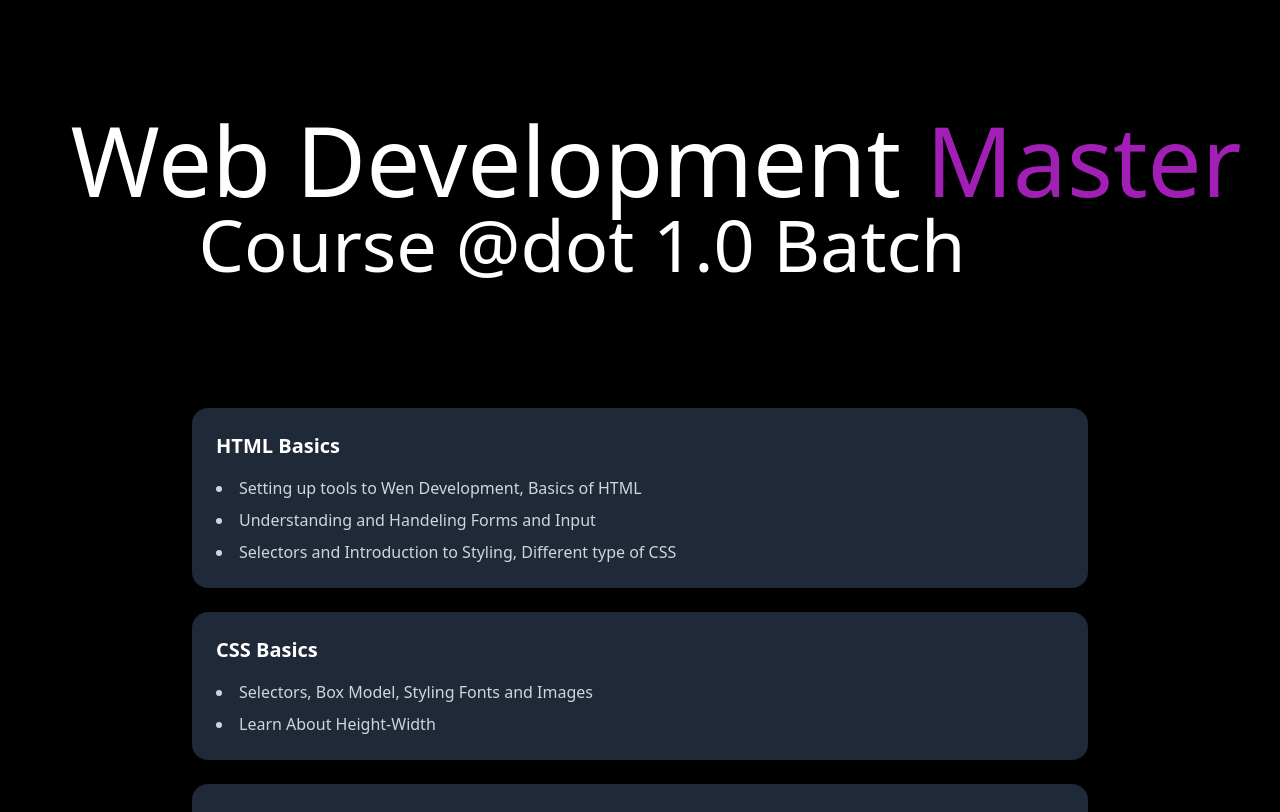
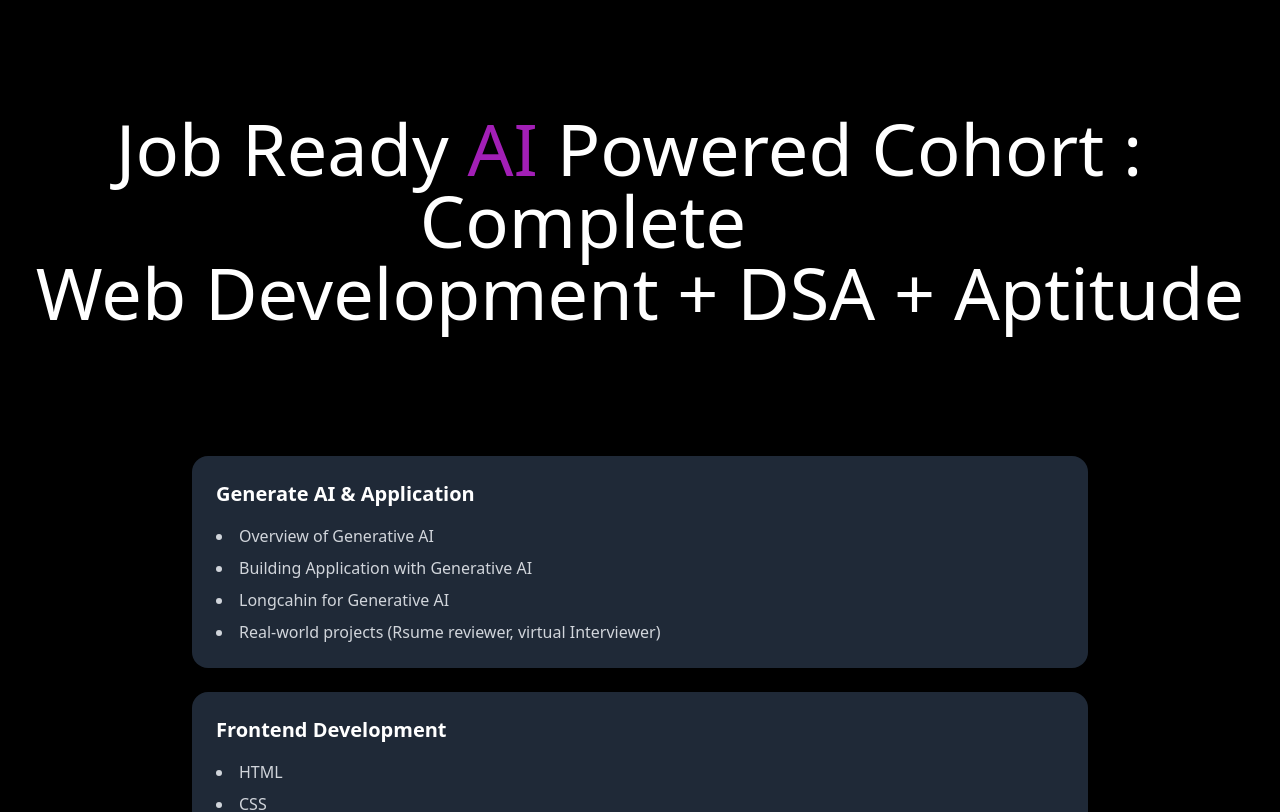
Before and after one commit to yashjaiswal4646/Online-Learning-React-, a React (Vite) app: page /signup in a window 1280 px wide. Shown: the top 812 px of the page. Built offline with nearby package versions, Linux system fonts and the light colour scheme.

Commit message:
fix item spelling

```diff
--- a/src/App.jsx
+++ b/src/App.jsx
@@ -1,7 +1,11 @@
 //import AppRoutes from "./routes/AppRoutes";
-import WebMasterCourse from "./components/Syllabus/WebMasterCourse";
+//import WebMasterCourse from "./components/Syllabus/WebMasterCourse";
 
 import { BrowserRouter } from "react-router-dom";
+import WebDevlopmentCourse from "./components/Syllabus/WebDevelopmentCourse";
+//import WebDeCourse from "./components/Syllabus/WebDevCourse";
+//import EthicalCourse from "./components/Syllabus/EthicalCourse";
+//import FlutterSyllabus from "./components/Syllabus/FlutterSyllabus";
 // import Signup from "./pages/Signup";
 
 
@@ -15,7 +19,7 @@ function App() {
 
 
    <BrowserRouter>
-     <WebMasterCourse/>
+     <WebDevlopmentCourse/>
    </BrowserRouter>
 
   </>
--- a/src/components/Syllabus/EthicalCourse.jsx
+++ b/src/components/Syllabus/EthicalCourse.jsx
@@ -64,7 +64,7 @@ const EthicalCourse = () => {
         },
         {
             title: "Networking Scanning",
-            item: [
+            items: [
                 "What is network scanning?",
                 "Checking for software with versions",
                 "Network scanning methodology",
@@ -76,7 +76,7 @@ const EthicalCourse = () => {
                 "Checking for services on ports",
             ],
         },
-    ]
+    ];
 
     return (
         <div className="flex flex-col items-center min-h-screen p-8 text-white bg-black">
--- a/src/components/Syllabus/WebDevCourse.jsx
+++ b/src/components/Syllabus/WebDevCourse.jsx
@@ -4,7 +4,7 @@ const WebDeCourse = () => {
     const sections = [
         {
             title: "Networking",
-            item: [
+            items: [
                 "Indroduction to networking",
                 "Networking concepts",
                 "Networking protocols",
@@ -18,7 +18,7 @@ const WebDeCourse = () => {
         },
         {
             title : "Linux",
-            item: [
+            items: [
                 "What is Linux?",
                 "Basic Linux commands (Practical)",
                 "Cool Features of Linux",
@@ -29,7 +29,7 @@ const WebDeCourse = () => {
         },
         {
             title: "Setting Up Ethical Hacking Lab",
-            item: [
+            items: [
                 "Setting Up Lab",
                 "Installing Kali or Parrot OS in VMware or VirtualBox",
                 "Install VMware or Virtual Box",
@@ -38,7 +38,7 @@ const WebDeCourse = () => {
         },
         {
             title: "Footprinting And Reconnaissance",
-            item: [
+            items: [
                 "Introduction to Footprinting & Reconnaissance",
                 "Types of Footprinting",
                 "Website footprinting using Netcraft, Wappalyzer, 3rd party sources",
@@ -56,7 +56,7 @@ const WebDeCourse = () => {
         },
         {
             title: "Network Scanning",
-            item: [
+            items: [
                 "What is network scanning?",
                 "Checking for software with versions",
                 "Network scanning methodology",
@@ -68,7 +68,7 @@ const WebDeCourse = () => {
                 "Checking for services on ports",
             ],
         },
-    ]
+    ];
 
     return (
         <div className="flex flex-col items-center min-h-screen p-8 text-white bg-black">
--- a/src/components/Syllabus/WebDevelopmentCourse.jsx
+++ b/src/components/Syllabus/WebDevelopmentCourse.jsx
@@ -4,7 +4,7 @@ const WebDevlopmentCourse = () => {
     const sections = [
         {
             title: "Generate AI & Application",
-            item: [
+            items: [
                 "Overview of Generative AI",
                 "Building Application with Generative AI",
                 "Longcahin for Generative AI",
@@ -13,7 +13,7 @@ const WebDevlopmentCourse = () => {
         },
         {
             title: "Frontend Development",
-            item: [
+            items: [
                 "HTML",
                 "CSS",
                 "JavaScript",
@@ -23,7 +23,7 @@ const WebDevlopmentCourse = () => {
         },
         {
             title: "Backend Development",
-            item: [
+            items: [
                 "Node.js",
                 "Database",
                 "API Development (REST)",
@@ -33,7 +33,7 @@ const WebDevlopmentCourse = () => {
         },
         {
             title: "DSA",
-            item: [
+            items: [
                 "Fundamentals",
                 "Pattern Programming",
                 "Time and Space Complexity",
@@ -43,7 +43,7 @@ const WebDevlopmentCourse = () => {
         },
         {
             title: "Data Structures",
-            item: [
+            items: [
                 "Arrays (1-D, Multi-D)",
                 "String",
                 "Linked Lists",
@@ -54,7 +54,7 @@ const WebDevlopmentCourse = () => {
         },
         {
             title: "Apptitude & Reasoning",
-            item: [
+            items: [
                 "Percentage",
                 "Profit & Loss",
                 "Compound Interest",
@@ -67,7 +67,7 @@ const WebDevlopmentCourse = () => {
 
             ],
         },
-    ]
+    ];
 
     return (
         <div className="flex flex-col items-center min-h-screen p-8 text-white bg-black">
```
